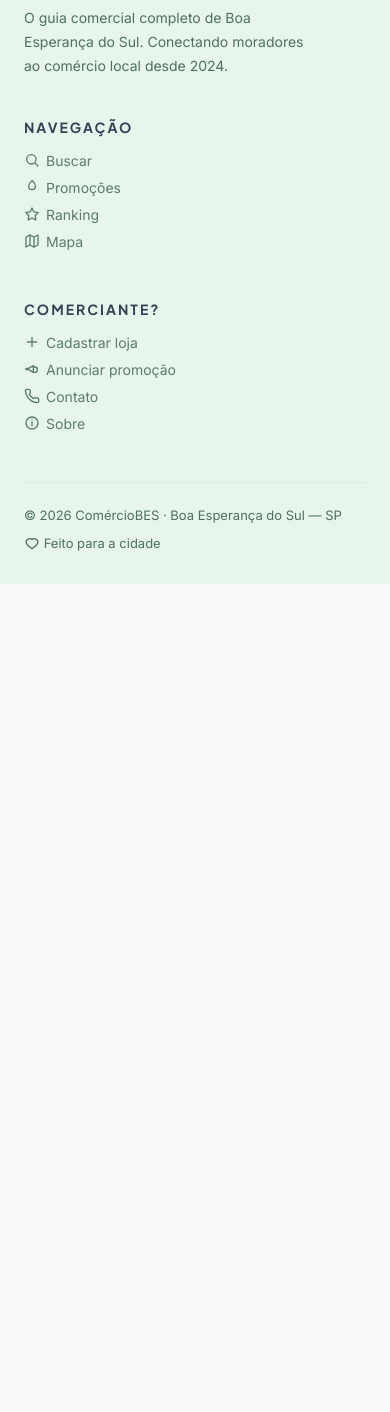
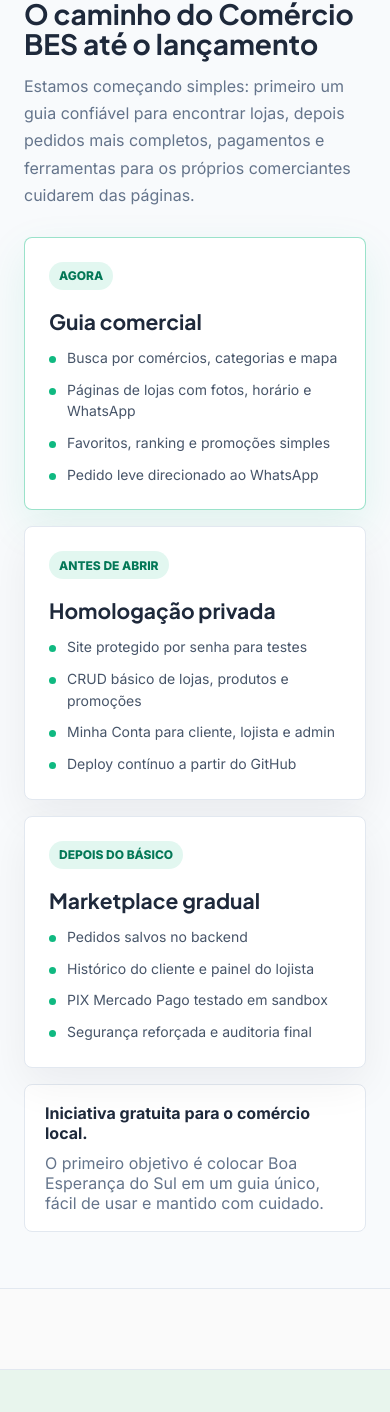
Before and after one commit to RamonVollet/Comercio_BES, a plain HTML site: page index.html in a window 390 px wide. Shown: the part 8465-9877 px from the top of the page. Before the commit the page ends 9049 px from the top, so only its background shows below. Drawn offline with nearby package versions, Linux system fonts and the light colour scheme; no server answers.

Commit message:
deploy hostinger

```diff
--- a/backend/scripts/ensure-prisma-client.js
+++ b/backend/scripts/ensure-prisma-client.js
@@ -1,4 +1,5 @@
 const { spawnSync } = require('child_process');
+require('../src/lib/loadEnv')();
 
 function isPrismaClientReady() {
   try {
--- a/backend/src/seed.js
+++ b/backend/src/seed.js
@@ -3,7 +3,7 @@
 // ===========================================
 // Uso: node src/seed.js
 
-require('dotenv').config();
+require('./lib/loadEnv')();
 const { PrismaClient } = require('@prisma/client');
 const bcrypt = require('bcryptjs');
 const fs = require('fs');
--- a/css/style.css
+++ b/css/style.css
@@ -1974,6 +1974,149 @@
     font-family: 'DM Sans', sans-serif;
   }
 
+  /* ===== PUBLIC ROADMAP ===== */
+  .public-roadmap {
+    margin: 64px 24px 0;
+    padding: 56px 0;
+    background: #f8fafc;
+    border-top: 1px solid var(--borda);
+    border-bottom: 1px solid var(--borda);
+  }
+
+  .roadmap-inner {
+    max-width: 1300px;
+    margin: 0 auto;
+    padding: 0 24px;
+  }
+
+  .roadmap-heading {
+    max-width: 760px;
+    margin-bottom: 28px;
+  }
+
+  .roadmap-heading h2 {
+    font-family: 'Plus Jakarta Sans', sans-serif;
+    font-size: clamp(28px, 4vw, 44px);
+    line-height: 1.08;
+    color: var(--escuro);
+    margin: 8px 0 14px;
+  }
+
+  .roadmap-heading p {
+    color: #64748b;
+    font-size: 16px;
+    line-height: 1.7;
+  }
+
+  .roadmap-grid {
+    display: grid;
+    grid-template-columns: repeat(3, minmax(0, 1fr));
+    gap: 16px;
+  }
+
+  .roadmap-card {
+    background: #fff;
+    border: 1px solid var(--borda);
+    border-radius: 8px;
+    padding: 24px;
+    min-height: 280px;
+    box-shadow: 0 16px 44px rgba(15, 23, 42, 0.06);
+  }
+
+  .roadmap-card-live {
+    border-color: rgba(16, 185, 129, 0.42);
+    box-shadow: 0 16px 44px rgba(16, 185, 129, 0.10);
+  }
+
+  .roadmap-status {
+    display: inline-flex;
+    align-items: center;
+    min-height: 28px;
+    padding: 0 10px;
+    border-radius: 100px;
+    background: rgba(16, 185, 129, 0.12);
+    color: var(--verde-escuro);
+    font-size: 12px;
+    font-weight: 800;
+    text-transform: uppercase;
+    letter-spacing: 0;
+  }
+
+  .roadmap-card h3 {
+    font-family: 'Plus Jakarta Sans', sans-serif;
+    color: var(--escuro);
+    font-size: 21px;
+    margin: 18px 0 12px;
+  }
+
+  .roadmap-card ul {
+    list-style: none;
+    display: grid;
+    gap: 10px;
+  }
+
+  .roadmap-card li {
+    position: relative;
+    padding-left: 18px;
+    color: #475569;
+    font-size: 14px;
+    line-height: 1.55;
+  }
+
+  .roadmap-card li::before {
+    content: '';
+    position: absolute;
+    left: 0;
+    top: 9px;
+    width: 7px;
+    height: 7px;
+    border-radius: 50%;
+    background: var(--verde);
+  }
+
+  .roadmap-note {
+    margin-top: 16px;
+    padding: 18px 20px;
+    background: #fff;
+    border: 1px solid var(--borda);
+    border-radius: 8px;
+    display: flex;
+    gap: 10px;
+    align-items: center;
+    flex-wrap: wrap;
+  }
+
+  .roadmap-note strong {
+    color: var(--escuro);
+  }
+
+  .roadmap-note span {
+    color: #64748b;
+  }
+
+  body.dark-mode .public-roadmap {
+    background: #111827;
+    border-color: #263244;
+  }
+
+  body.dark-mode .roadmap-heading h2,
+  body.dark-mode .roadmap-card h3,
+  body.dark-mode .roadmap-note strong {
+    color: #f8fafc;
+  }
+
+  body.dark-mode .roadmap-heading p,
+  body.dark-mode .roadmap-card li,
+  body.dark-mode .roadmap-note span {
+    color: #cbd5e1;
+  }
+
+  body.dark-mode .roadmap-card,
+  body.dark-mode .roadmap-note {
+    background: #0b1120;
+    border-color: #263244;
+  }
+
   /* ===== FOOTER ===== */
   footer {
     background: #e8f5ed;
@@ -2090,6 +2233,9 @@
     .footer-top { grid-template-columns: 1fr; }
     .listings-grid { grid-template-columns: 1fr; }
     .promos-grid { grid-template-columns: 1fr; }
+    .roadmap-grid { grid-template-columns: 1fr; }
+    .public-roadmap { margin-inline: 0; }
+    .roadmap-card { min-height: auto; }
     .welcome-stats { gap: 24px; }
     .welcome-stat strong { font-size: 24px; }
   }
--- a/index.html
+++ b/index.html
@@ -351,6 +351,9 @@
           <li><a href="#mapa"><svg class="icon icon-sm">
                 <use href="#i-map"></use>
               </svg> Mapa</a></li>
+          <li><a href="#roadmap"><svg class="icon icon-sm">
+                <use href="#i-info"></use>
+              </svg> Roadmap</a></li>
         </ul>
         <div class="nav-actions">
           <a href="html/login.html" class="nav-login-btn" id="nav-login">Fazer Login</a>
@@ -581,6 +584,57 @@
       </p>
     </section>
 
+    <!-- ROADMAP PUBLICO -->
+    <section class="public-roadmap" id="roadmap">
+      <div class="roadmap-inner">
+        <div class="roadmap-heading">
+          <p class="section-title">Construindo em público</p>
+          <h2>O caminho do Comércio BES até o lançamento</h2>
+          <p>Estamos começando simples: primeiro um guia confiável para encontrar lojas, depois pedidos mais completos, pagamentos e ferramentas para os próprios comerciantes cuidarem das páginas.</p>
+        </div>
+
+        <div class="roadmap-grid">
+          <article class="roadmap-card roadmap-card-live">
+            <span class="roadmap-status">Agora</span>
+            <h3>Guia comercial</h3>
+            <ul>
+              <li>Busca por comércios, categorias e mapa</li>
+              <li>Páginas de lojas com fotos, horário e WhatsApp</li>
+              <li>Favoritos, ranking e promoções simples</li>
+              <li>Pedido leve direcionado ao WhatsApp</li>
+            </ul>
+          </article>
+
+          <article class="roadmap-card">
+            <span class="roadmap-status">Antes de abrir</span>
+            <h3>Homologação privada</h3>
+            <ul>
+              <li>Site protegido por senha para testes</li>
+              <li>CRUD básico de lojas, produtos e promoções</li>
+              <li>Minha Conta para cliente, lojista e admin</li>
+              <li>Deploy contínuo a partir do GitHub</li>
+            </ul>
+          </article>
+
+          <article class="roadmap-card">
+            <span class="roadmap-status">Depois do básico</span>
+            <h3>Marketplace gradual</h3>
+            <ul>
+              <li>Pedidos salvos no backend</li>
+              <li>Histórico do cliente e painel do lojista</li>
+              <li>PIX Mercado Pago testado em sandbox</li>
+              <li>Segurança reforçada e auditoria final</li>
+            </ul>
+          </article>
+        </div>
+
+        <div class="roadmap-note">
+          <strong>Iniciativa gratuita para o comércio local.</strong>
+          <span>O primeiro objetivo é colocar Boa Esperança do Sul em um guia único, fácil de usar e mantido com cuidado.</span>
+        </div>
+      </div>
+    </section>
+
     <!-- FOOTER -->
     <footer id="cadastro">
       <div class="footer-inner">
@@ -604,6 +658,9 @@
             <a href="#mapa"><svg class="icon icon-sm">
                 <use href="#i-map"></use>
               </svg> Mapa</a>
+            <a href="#roadmap"><svg class="icon icon-sm">
+                <use href="#i-info"></use>
+              </svg> Roadmap</a>
           </div>
           <div class="footer-col">
             <h4>Comerciante?</h4>
--- a/sw.js
+++ b/sw.js
@@ -1,5 +1,5 @@
 // ===== SERVICE WORKER — Comércio BES =====
-const CACHE_NAME = 'comercio-bes-v7';
+const CACHE_NAME = 'comercio-bes-v8';
 const OFFLINE_ASSETS = [
   './',
   './index.html',
```
Also changed, not shown: backend/package.json (+7 -7 lines), backend/scripts/run-with-root-env.js (added, +32 -0 lines), backend/src/__tests__/globalSetup.js (+2 -2 lines), backend/src/lib/loadEnv.js (added, +10 -0 lines), backend/src/server.js (+28 -1 lines), docs/plano-deploy-hostinger-supabase.md (+40 -5 lines), docs/roadmap.md (+4 -1 lines), .github/workflows/ci-deploy.yml (added), README.md, 2 other files.
